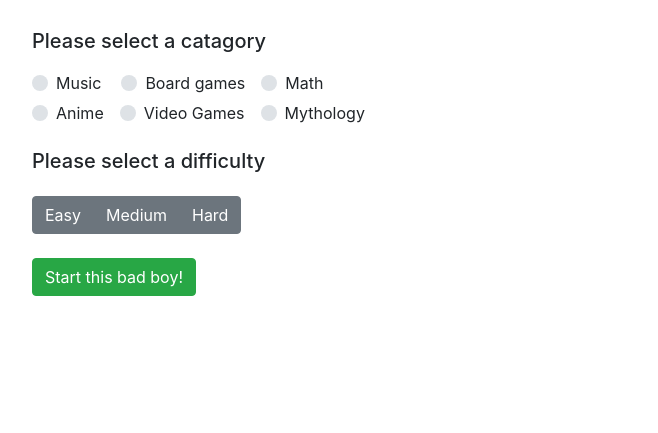
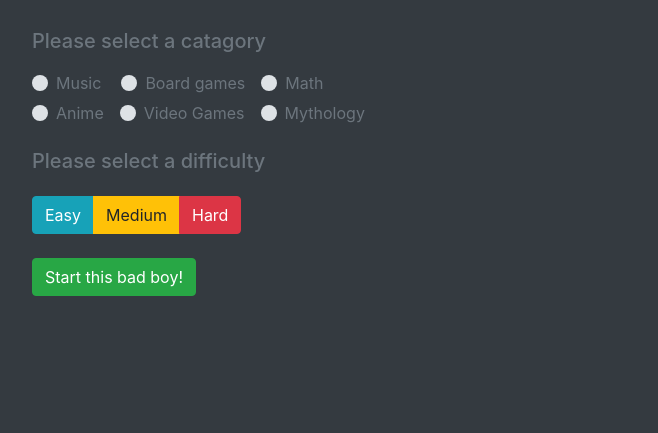
Before and after one commit to Hobatron/TriviaGame, a plain HTML site: page index.html in a window 1280 px wide. Shown: the part 132-565 px from the top of the page, without its empty margins (53-711 px from the left). Drawn offline with nearby package versions, Linux system fonts and the light colour scheme.

Commit message:
home screen

```diff
--- a/assets/css/styles.css
+++ b/assets/css/styles.css
@@ -2,6 +2,10 @@ body {
     height: 100%;
     width: 100%;
     background-color:white;
+    -webkit-user-select: none;
+    -moz-user-select: none;
+    -ms-user-select: none;
+    user-select: none;
   }
 
   #gameSetup {
--- a/assets/javascript/app.js
+++ b/assets/javascript/app.js
@@ -1,5 +1,5 @@
 var diff = [30,20,10] //TODO: Us jQuery to set css animate && timer****
-var timerOn = true;
+var timerOn = false;
 
 $(document).ready(function () {
     var countdownNumberEl = $('#countdown-number');
--- a/index.html
+++ b/index.html
@@ -11,8 +11,8 @@
     <link rel="stylesheet" href="assets/css/styles.css" type="text/css">
 </head>
 
-<body>
-    <div id="gameSetup" class="container">
+<body class="bg-dark">
+    <div id="gameSetup" class="container text-secondary">
 
         <header>
             <h3>Welcome to my trivia game</h3>
@@ -30,7 +30,7 @@
                     <input type="radio" id="music" name="customRadioInline1" class="custom-control-input">
                     <label class="custom-control-label" for="music">Music</label>
                 </div>
-                <div class="custom-control custom-radio custom-control-inline">
+                <div class="custom-control custom-radio custom-control-inline ">
                     <input type="radio" id="boardGames" name="customRadioInline1" class="custom-control-input">
                     <label class="custom-control-label" for="boardGames">Board games</label>
                 </div>
@@ -58,14 +58,16 @@
             <div class="row">
                 <h5>Please select a difficulty</h5>
             </div>
+
             <div style="padding-top:15px;" class="row btn-group btn-group-toggle" data-toggle="buttons">
-                <label class="btn btn-secondary">
+
+                <label class="btn btn-info">
                     <input type="radio" name="difficulty" id="option1" autocomplete="off" checked> Easy
                 </label>
-                <label class="btn btn-secondary">
+                <label class="btn btn-warning">
                     <input type="radio" name="difficulty" id="option2" autocomplete="off"> Medium
                 </label>
-                <label class="btn btn-secondary">
+                <label class="btn btn-danger">
                     <input type="radio" name="difficulty" id="option3" autocomplete="off"> Hard
                 </label>
             </div>
```
